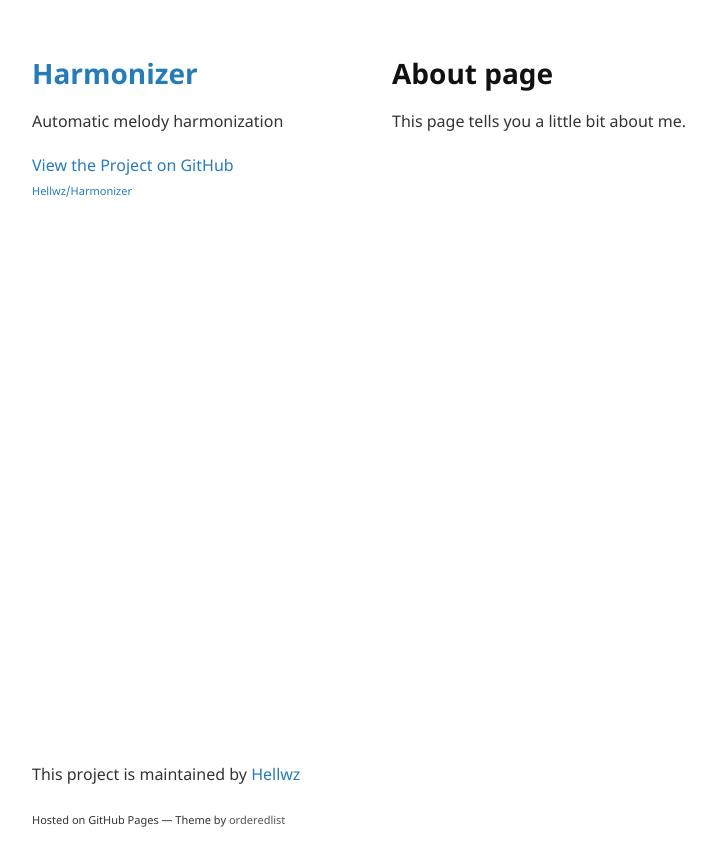
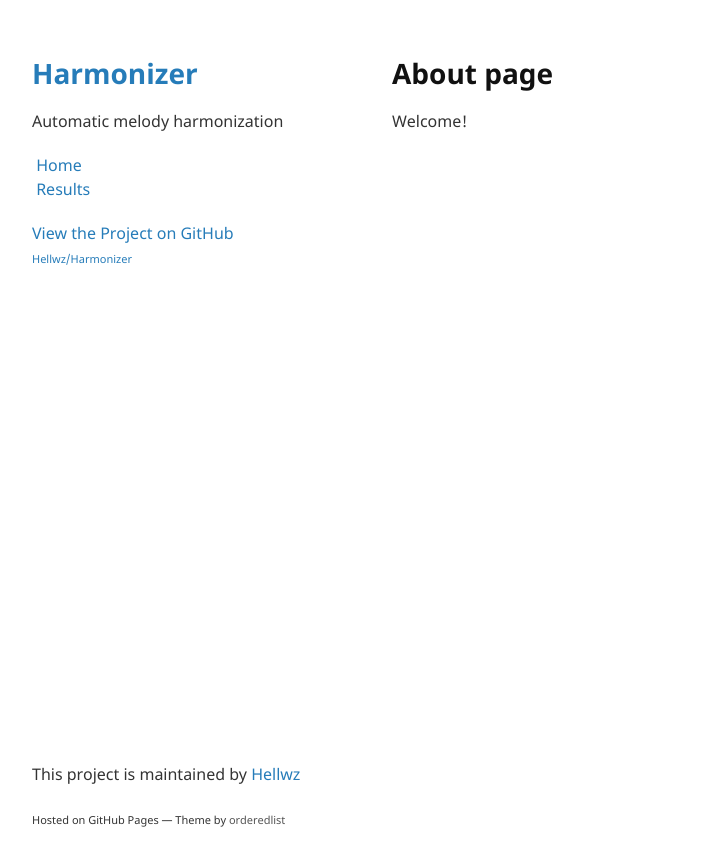
Before and after one commit to Hellwz/Harmonizer, a Jekyll site: the page built from docs/index.md, in a window 1280 px wide. Shown: the top 866 px of the page, without its empty margins (54-770 px from the left). Built offline with Jekyll 4.4.1, drawn with Linux system fonts in a browser that asks for light colours.

Commit message:
add side-menu

```diff
--- a/docs/_layouts/default.html
+++ b/docs/_layouts/default.html
@@ -22,6 +22,16 @@
         {% endif %}
 
         <p>{{ site.description | default: site.github.project_tagline }}</p>
+
+        <nav class="main-menu" role="navigation">
+          <label for="main-menu-checkbox" class="main-menu-close"><i class="fas fa-times fa-fw"></i></label>
+
+          <div class="subpage-links">
+            <a class="icon-link" href="{{ site.github.url }}"><div class="link-button"><i class="fas fa-home fa-fw"></i><span class="icon-text">&nbsp;Home</span></div></a>
+            <a class="icon-link" href="results"><div class="link-button"><i class="fas fa-headphones-alt fa-fw"></i><span class="icon-text">&nbsp;Results</span></div></a>
+          </div>
+
+        </nav>
 
         {% if site.github.is_project_page %}
         <p class="view"><a href="{{ site.github.repository_url }}">View the Project on GitHub <small>{{ site.github.repository_nwo }}</small></a></p>
--- a/docs/index.md
+++ b/docs/index.md
@@ -1,7 +1,7 @@
 ---
 layout: default
-title: About
+title: Home
 ---
 # About page
 
-This page tells you a little bit about me.
+Welcome!
```
Also changed, not shown: docs/new.md (deleted, +0 -1 lines), docs/results.md (added, +6 -0 lines).
